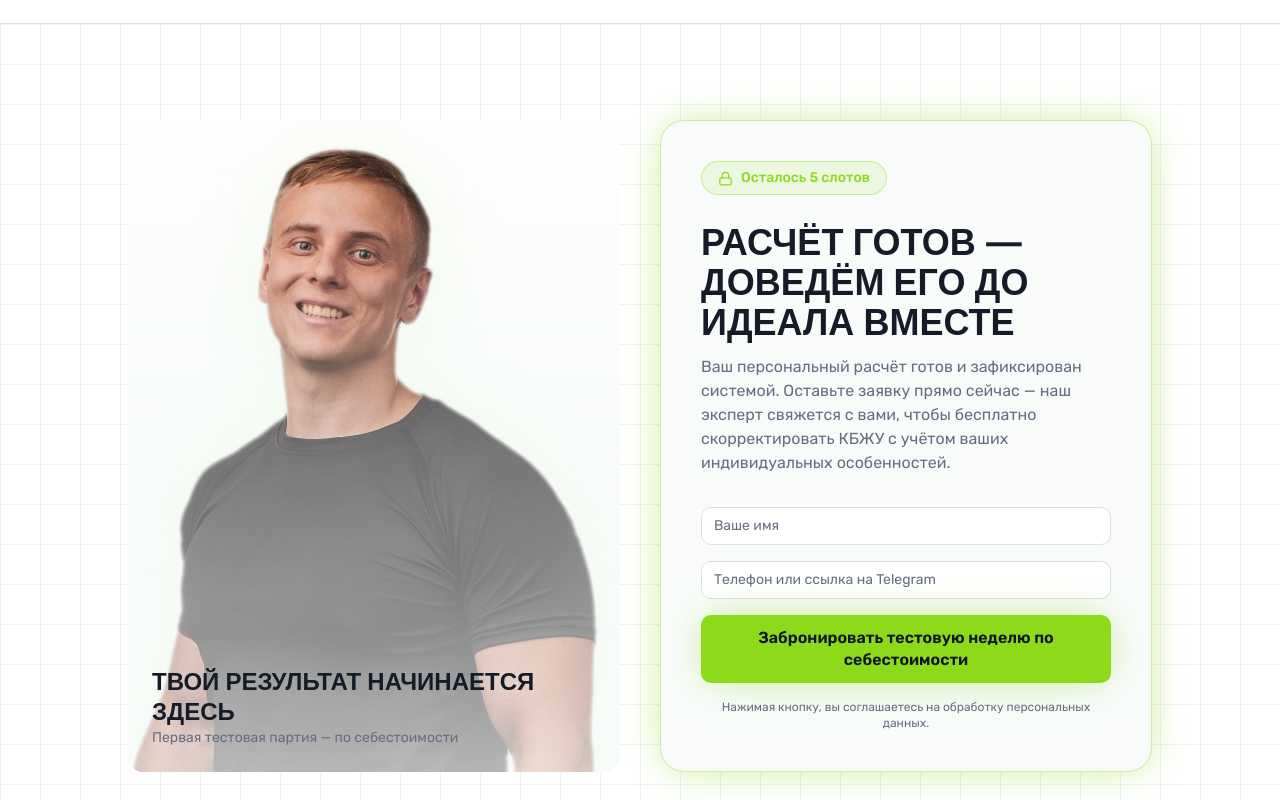
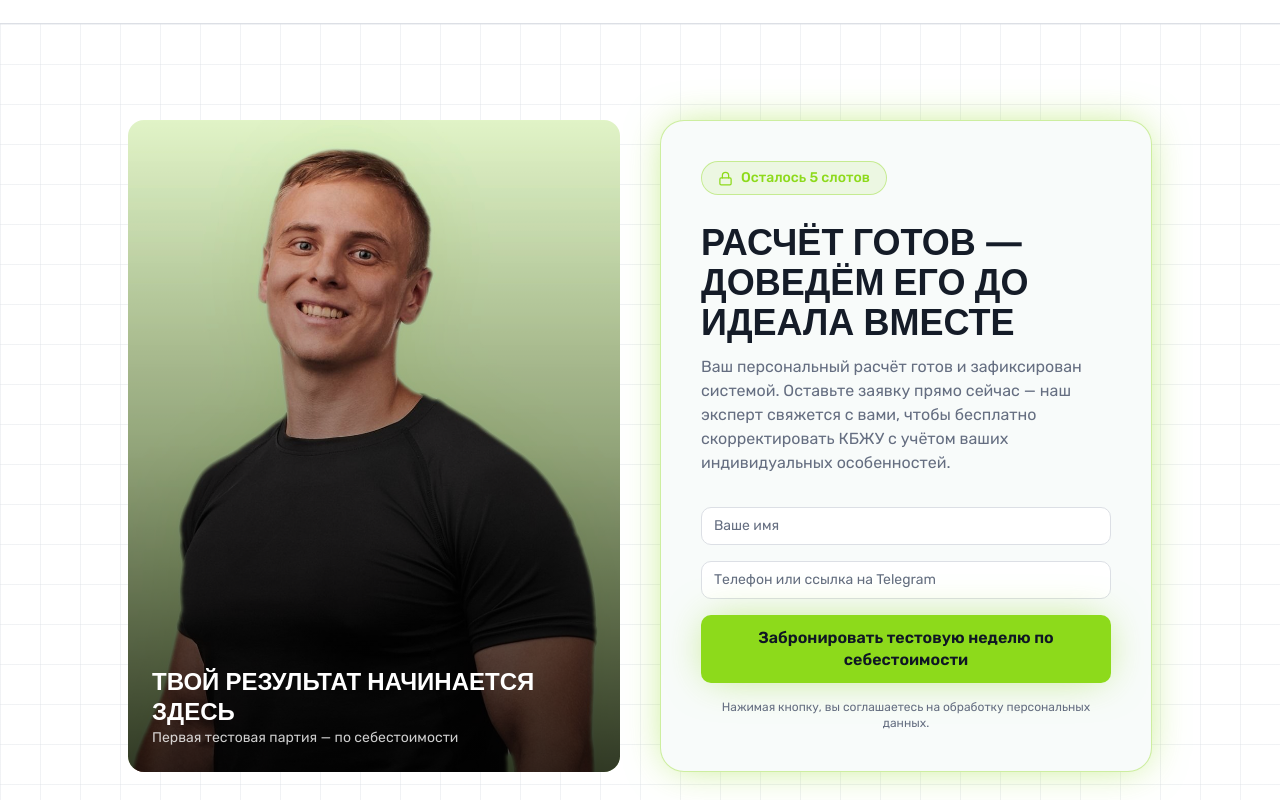
Before and after one commit to pr-poehali-dev/fitness-meal-delivery, a React (Vite) app: page / in a window 1280 px wide. Shown: the part 5340-6140 px from the top of the page. Built offline with nearby package versions, Linux system fonts and the light colour scheme.

Commit message:
feat: салатовый фон UI

```diff
--- a/src/pages/Index.tsx
+++ b/src/pages/Index.tsx
@@ -513,10 +513,10 @@ const Index = () => {
           <div className="grid lg:grid-cols-2 gap-10 items-center max-w-5xl mx-auto">
           <div className="relative rounded-2xl overflow-hidden h-full min-h-80 hidden lg:block">
             <img src={ATHLETE_IMG} alt="Результат фитнес-питания" className="w-full h-full object-cover object-top" />
-            <div className="absolute inset-0 bg-gradient-to-t from-background/70 to-transparent" />
+            <div className="absolute inset-0 bg-gradient-to-t from-black/75 via-black/30 to-transparent" />
             <div className="absolute bottom-6 left-6 right-6">
-              <p className="font-display font-bold text-2xl uppercase leading-tight mb-1">Твой результат начинается здесь</p>
-              <p className="text-sm text-muted-foreground">Первая тестовая партия — по себестоимости</p>
+              <p className="font-display font-bold text-2xl uppercase leading-tight mb-1 text-white">Твой результат начинается здесь</p>
+              <p className="text-sm text-white/80">Первая тестовая партия — по себестоимости</p>
             </div>
           </div>
           <div className="rounded-3xl border border-primary/40 bg-card p-8 md:p-10 glow">
```
Also changed, not shown: public/coach-gym.jpg.
